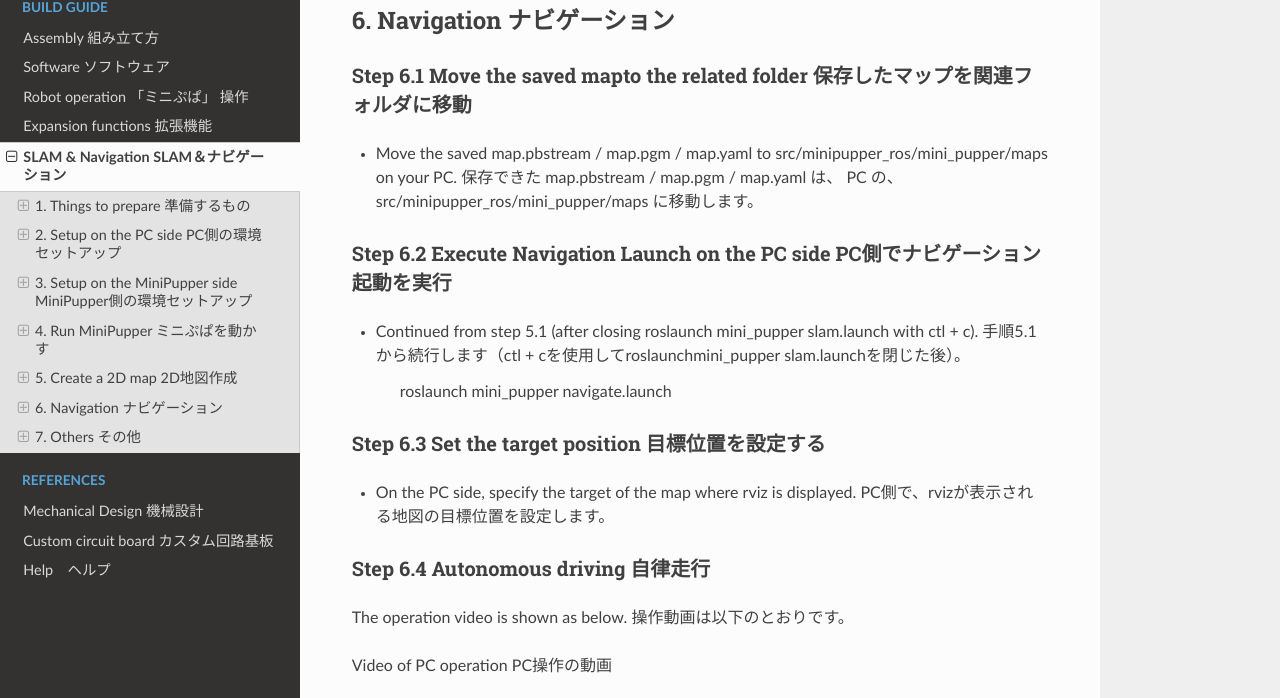
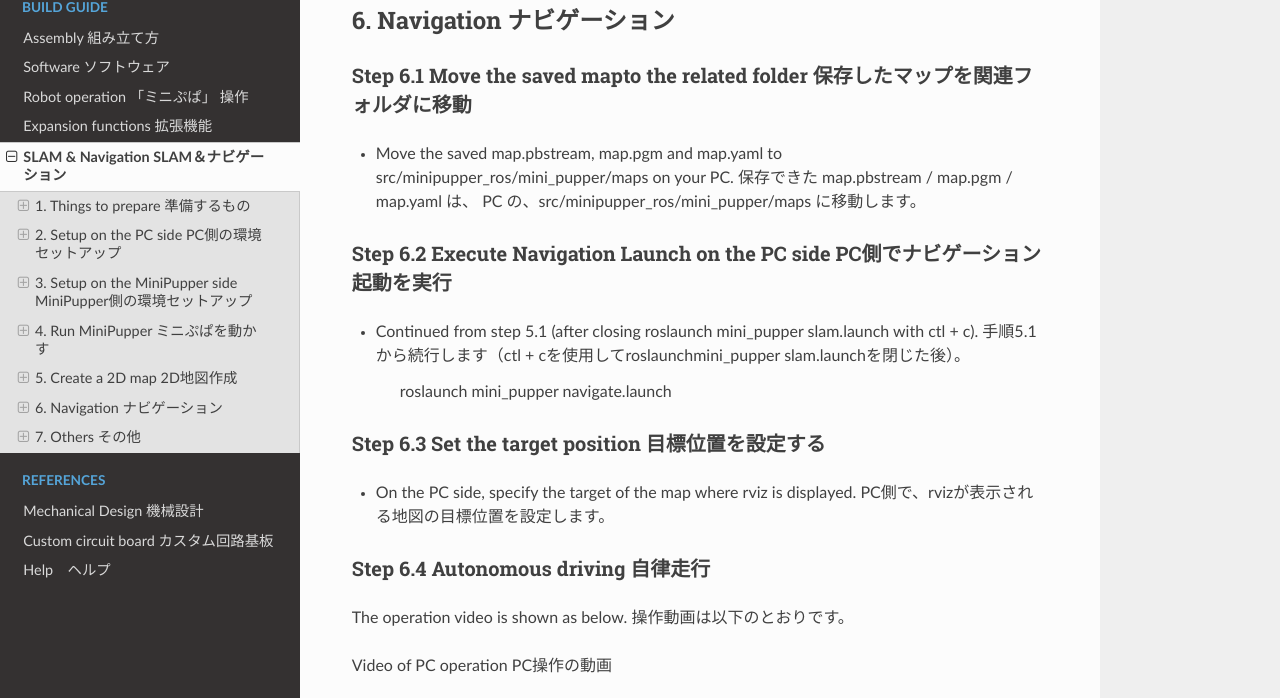
Before and after one commit to mangdangroboticsclub/MiniPupperDocs, a Sphinx documentation site: the page built from docs/guide/SLAM.rst, in a window 1280 px wide and 900 px high, scrolled down 14391 px, cut to the strip 114-812 px from the top of the window. Built offline with Sphinx 7.4.7 and the Read the Docs theme 2.0.0, drawn with Linux system fonts in a browser that asks for light colours.

Commit message:
Update SLAM.rst

```diff
--- a/docs/guide/SLAM.rst
+++ b/docs/guide/SLAM.rst
@@ -416,7 +416,7 @@
 Step 6.1 Move the saved mapto the related folder 保存したマップを関連フォルダに移動
 ^^^^^^^^^^^^^^^^^^^^^
 
-* Move the saved map.pbstream / map.pgm / map.yaml to src/minipupper_ros/mini_pupper/maps on your PC. 保存できた map.pbstream / map.pgm / map.yaml は、 PC の、src/minipupper_ros/mini_pupper/maps に移動します。
+* Move the saved map.pbstream, map.pgm and map.yaml to src/minipupper_ros/mini_pupper/maps on your PC. 保存できた map.pbstream / map.pgm / map.yaml は、 PC の、src/minipupper_ros/mini_pupper/maps に移動します。
 
 Step 6.2  Execute Navigation Launch on the PC side PC側でナビゲーション起動を実行
 ^^^^^^^^^^^^^^^^^^^^^
```
